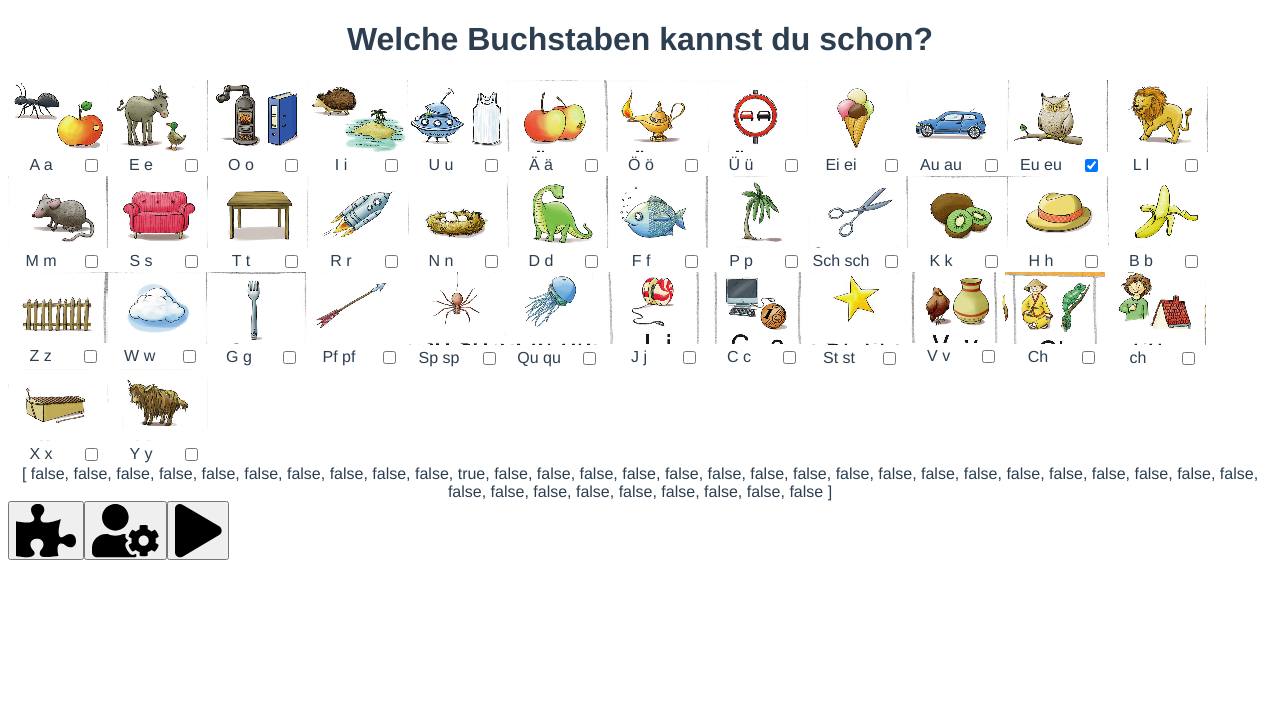
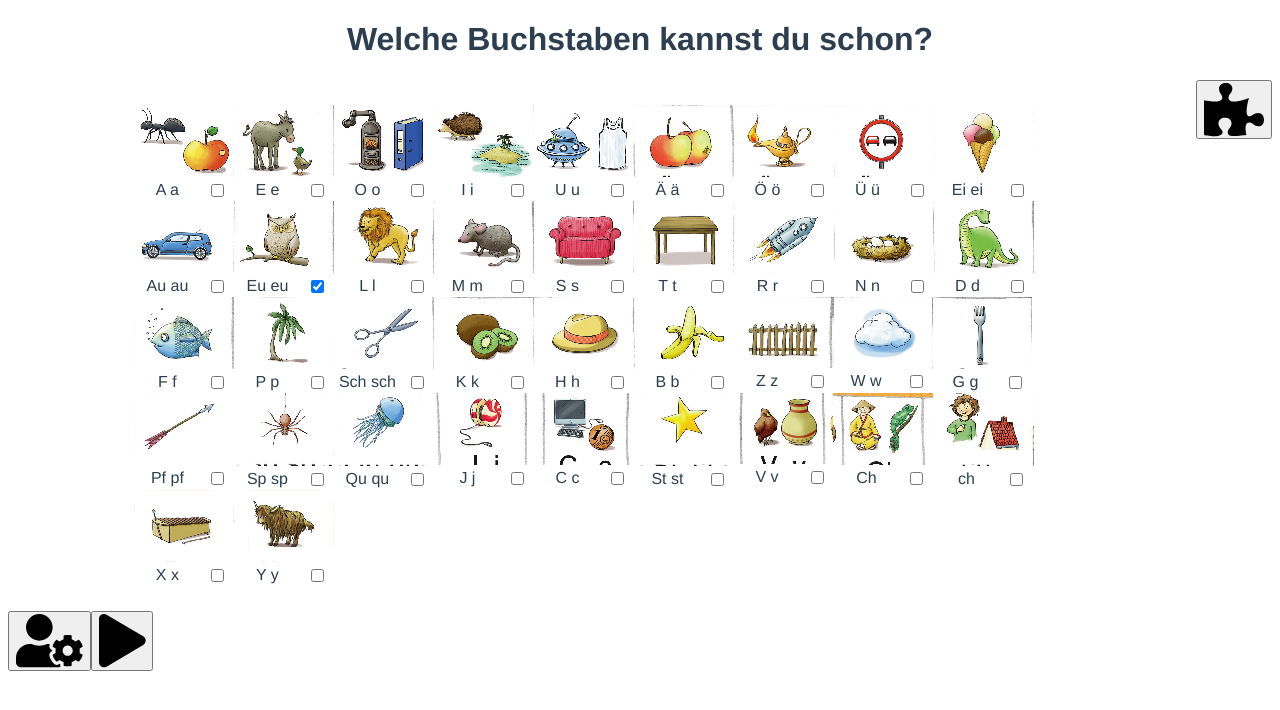
Before and after one commit to jmiegel/PBO_LesenLernen, a Vue app: page / in a window 1280 px wide. Shown: the top 710 px of the page. Built offline with nearby package versions, Linux system fonts and the light colour scheme.

Commit message:
Div-Struktur für Home-Seite angelegt

```diff
--- a/package.json
+++ b/package.json
@@ -8,6 +8,9 @@
     "lint": "vue-cli-service lint"
   },
   "dependencies": {
+    "@fortawesome/fontawesome-svg-core": "^1.2.24",
+    "@fortawesome/free-solid-svg-icons": "^5.11.1",
+    "@fortawesome/vue-fontawesome": "^0.1.7",
     "core-js": "^2.6.5",
     "vue": "^2.6.10",
     "vue-router": "^3.0.3"
--- a/src/views/Home.vue
+++ b/src/views/Home.vue
@@ -1,22 +1,31 @@
 <template>
   <div class="home">
     <h1>Welche Buchstaben kannst du schon?</h1>
-    <div id="home_grid">
+
+    <!-- Div-Struktur für Startseite -->
+    <div class="content_wrapper">
+      <div class="row1_wrapper">
+        <div class="table_wrapper">
           <BuchstabenauswahlTabelle />
         </div>
-    {{ auswBuchArr }}
-    <div class="button_wrapper">
+        <div class="puzzle_button_wrapper">
           <button>
             <font-awesome-icon icon="puzzle-piece" size="4x" />
           </button>
-
+        </div>
+      </div>
+      <div class="row2_wrapper">
+        <div class="settings_button_wrapper">
           <button>
             <font-awesome-icon icon="user-cog" size="4x" />
           </button>
-
+        </div>
+        <div class="start_button_wrapper">
           <button>
             <font-awesome-icon icon="play" size="4x" />
           </button>
+        </div>
+      </div>
     </div>
   </div>
 </template>
@@ -73,4 +82,23 @@ export default {
   display: flex;
   flex-direction: row;
 }
+
+.content_wrapper {
+  display: flex;
+  flex-direction: column;
+}
+
+.row1_wrapper {
+  display: flex;
+  flex-direction: row;
+}
+
+.row2_wrapper {
+  display: flex;
+  flex-direction: row;
+}
+
+.table_wrapper {
+  padding: 2% 10%;
+}
 </style>
```
Also changed, not shown: 1 other file (tests, documents, lock files or other folders). Lines whose indentation alone changed are shown as unchanged.
